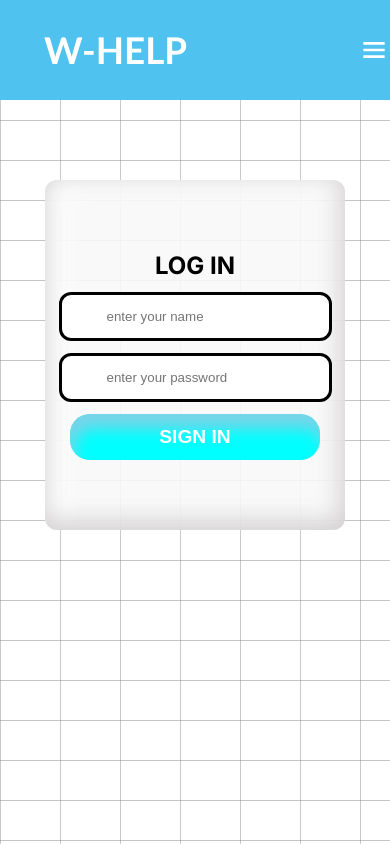
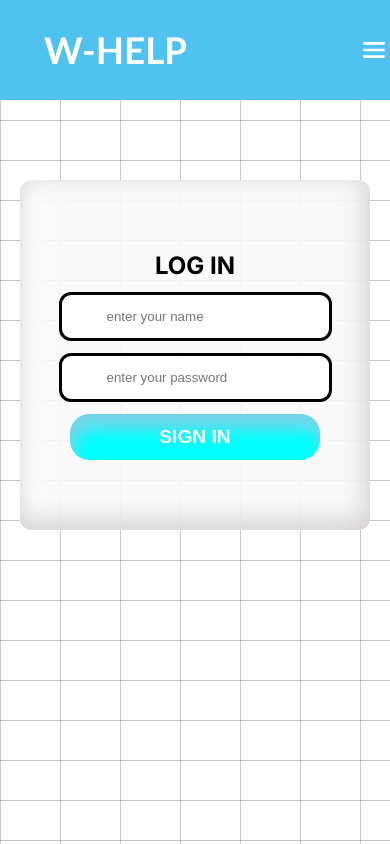
Before and after one commit to errorui/gdsc_forumwebsite, a Next.js app: page /signup/login in a window 390 px wide. Built offline with nearby package versions, Linux system fonts and the light colour scheme.

Commit message:
changes  for medium screen

```diff
--- a/src/app/signup/login/style.css
+++ b/src/app/signup/login/style.css
@@ -68,7 +68,7 @@ input{
 }
 @media (max-width:550px) {
   .form_login{
-      width: 300px;
+      width: 350px;
       height: 350px;
       padding:2rem ;
 
--- a/src/app/signup/style.css
+++ b/src/app/signup/style.css
@@ -66,7 +66,7 @@ input{
 }
 @media (max-width:550px) {
   .form_login{
-      width: 300px;
+      width: 350px;
       height: 350px;
       padding:2em ;
 
```
